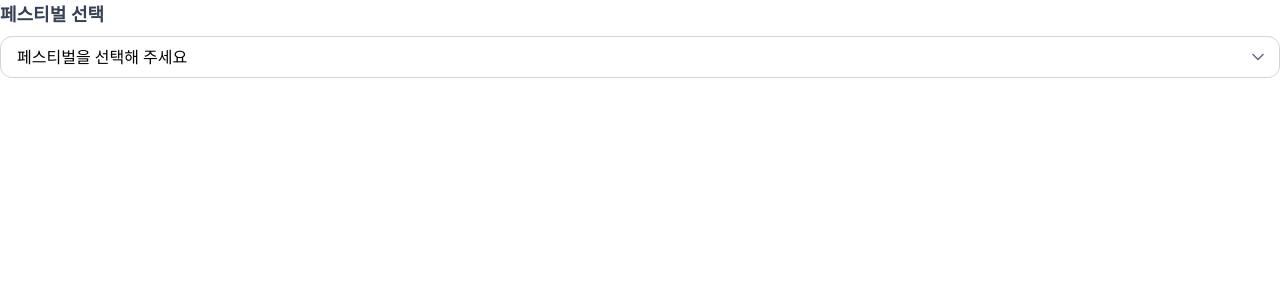
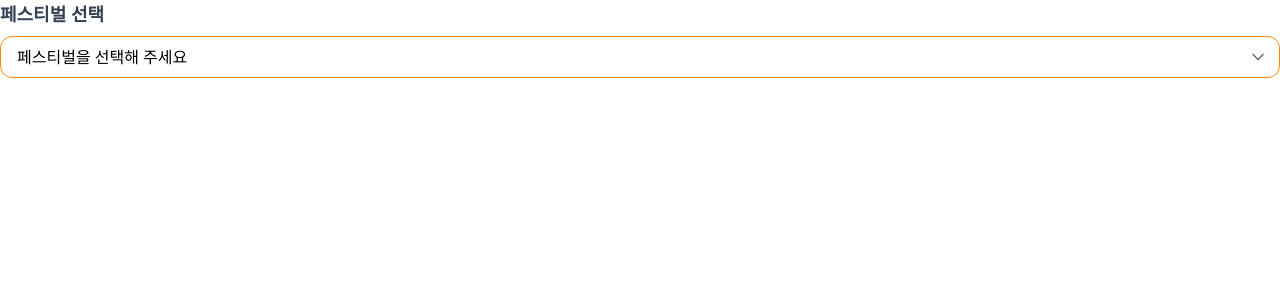
Before and after one commit to jadewisemann/codeit_sprint_9th_fe__3th__1st, a Next.js app: page / in a window 1280 px wide. Shown: the top 300 px of the page. Built offline with nearby package versions, Linux system fonts and the light colour scheme.

Commit message:
Input 컴포넌트 Select 미선택 시 주황색 테두리

```diff
--- a/src/app/components/Input.tsx
+++ b/src/app/components/Input.tsx
@@ -42,13 +42,17 @@ const Input = ({
   const [show, setShow] = useState(false);
   const inputType = isPassword ? (show ? 'text' : 'password') : type;
 
+  const isUnselected = useSelect && value === '';
+
   const inputClass = clsx(
     'w-full rounded-xl px-4 py-2',
     useSelect && 'appearance-none pr-10',
     isPassword && 'pr-10',
     error
       ? 'border border-red-500 focus:border-red-500 focus:ring-red-500 focus:outline-red-500'
-      : 'border border-gray-300  focus:border-black focus:ring-black focus:outline-black'
+      : isUnselected
+        ? 'border border-orange-400 focus:border-orange-400 focus:ring-orange-400 focus:outline-orange-400'
+        : 'border border-gray-300  focus:border-black focus:ring-black focus:outline-black'
   );
 
   const renderOption = (option: { label: string; value: string }) => (
@@ -61,6 +65,7 @@ const Input = ({
     <div>
       {label && (
         <label
+          id={`${id}-label`}
           htmlFor={id}
           className='mb-2 block text-lg font-bold text-gray-700'
         >
@@ -76,11 +81,15 @@ const Input = ({
             name={name}
             id={id}
             disabled={disabled}
+            aria-labelledby={label ? `${id}-label` : undefined}
           >
             <option value=''>{defaultOptionLabel}</option>
             {options?.map(renderOption)}
           </select>
-          <div className='pointer-events-none absolute top-1/2 right-3 -translate-y-1/2 text-gray-500'>
+          <div
+            className='pointer-events-none absolute top-1/2 right-3 -translate-y-1/2 text-gray-500'
+            aria-hidden='true'
+          >
             <ChevronDown size={20} />
           </div>
         </div>
@@ -97,6 +106,8 @@ const Input = ({
             className={inputClass}
             disabled={disabled}
             readOnly={readOnly}
+            aria-invalid={!!error}
+            aria-describedby={error ? `${id}-error` : undefined}
           />
           {isPassword && (
             <button
@@ -110,7 +121,11 @@ const Input = ({
           )}
         </div>
       )}
-      {error && <p className='mt-1 text-sm text-red-500'>{error}</p>}
+      {error && (
+        <p id={`${id}-error`} className='mt-1 text-sm text-red-500'>
+          {error}
+        </p>
+      )}
     </div>
   );
 };
```
